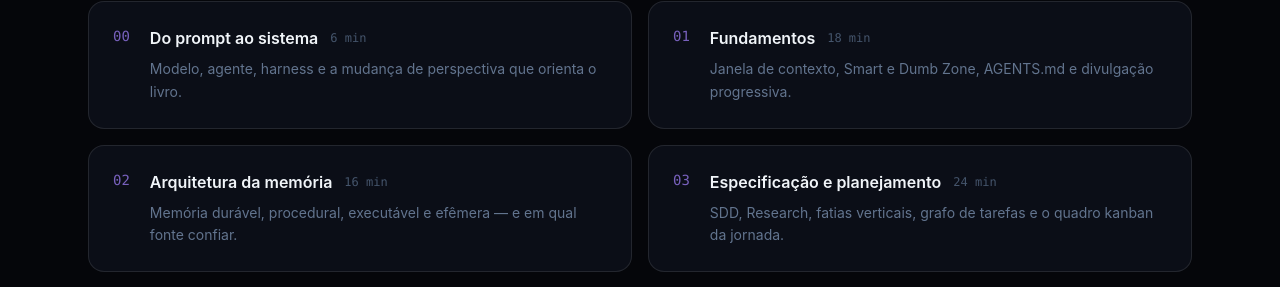
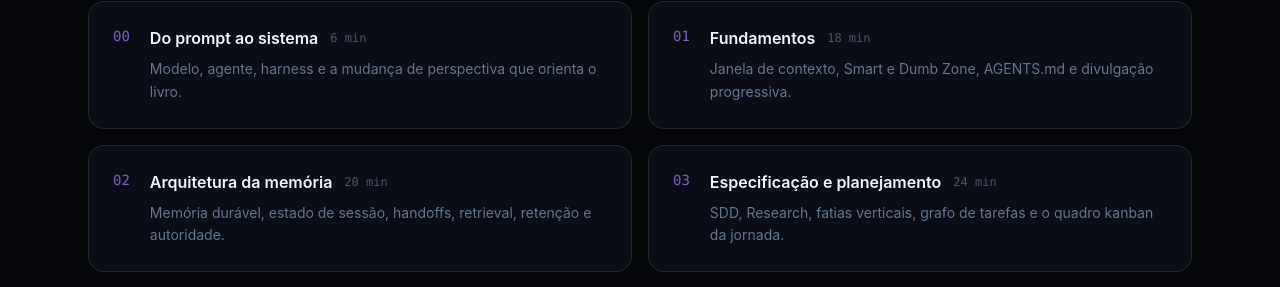
Before and after one commit to Erick-Marinho/do-zero-ao-agente, a React (Vite) app: page /livro in a window 1280 px wide. Shown: the part 919-1206 px from the top of the page. Built offline with nearby package versions, Linux system fonts and the light colour scheme.

Commit message:
docs: amadurece lifecycle e memoria para agentes

```diff
--- a/src/data/livro.ts
+++ b/src/data/livro.ts
@@ -43,8 +43,8 @@ export const capitulosLivro: CapituloLivro[] = [
     numero: '02',
     grupo: 'Parte 2',
     titulo: 'Arquitetura da memória',
-    descricao: 'Memória durável, procedural, executável e efêmera — e em qual fonte confiar.',
-    leitura: '16 min',
+    descricao: 'Memória durável, estado de sessão, handoffs, retrieval, retenção e autoridade.',
+    leitura: '20 min',
   },
   {
     slug: 'especificacao-e-planejamento',
```
Also changed, not shown: 13 other files (tests, documents, lock files or other folders).
